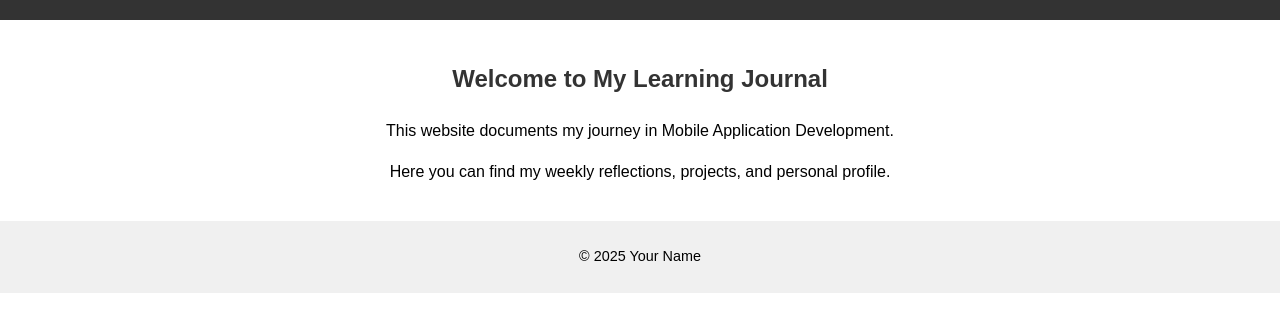
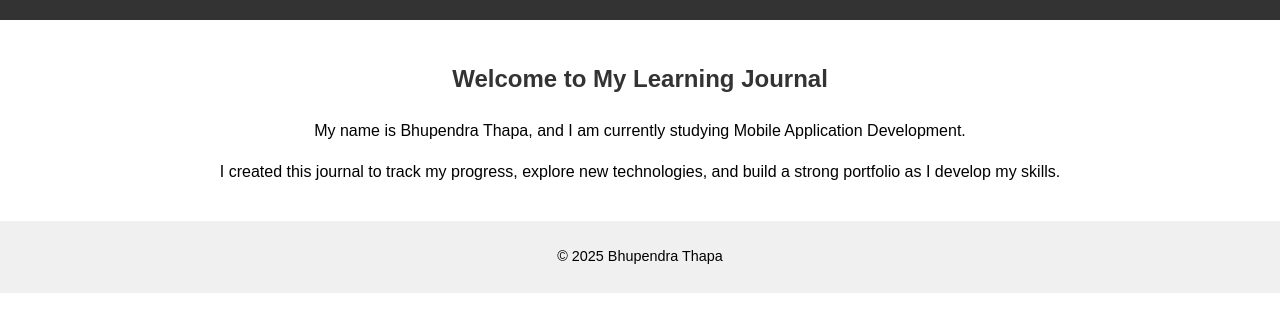
Before and after one commit to Bhupu12/learning-journal-pwa, a plain HTML site: page index.html in a window 1280 px wide. Shown: the part 58-390 px from the top of the page. Drawn offline with Linux system fonts and the light colour scheme.

Commit message:
first commit
first commit

```diff
--- a/index.html
+++ b/index.html
@@ -22,13 +22,14 @@
   <main>
     <section class="hero">
       <h1>Welcome to My Learning Journal</h1>
-      <p>This website documents my journey in Mobile Application Development.</p>
-      <p>Here you can find my weekly reflections, projects, and personal profile.</p>
+      <p>My name is Bhupendra Thapa, and I am currently studying Mobile Application Development. </p>
+      </p>I created this journal to track my progress, explore new technologies, and build a strong portfolio as I develop my skills.</p>
+
     </section>
   </main>
 
   <footer>
-    <p>© 2025 Your Name</p>
+    <p>© 2025 Bhupendra Thapa </p>
   </footer>
 </body>
 </html>
```
Also changed, not shown: about.html (+2 -2 lines), journal.html (+9 -7 lines), projects.html (+1 -1 lines).
